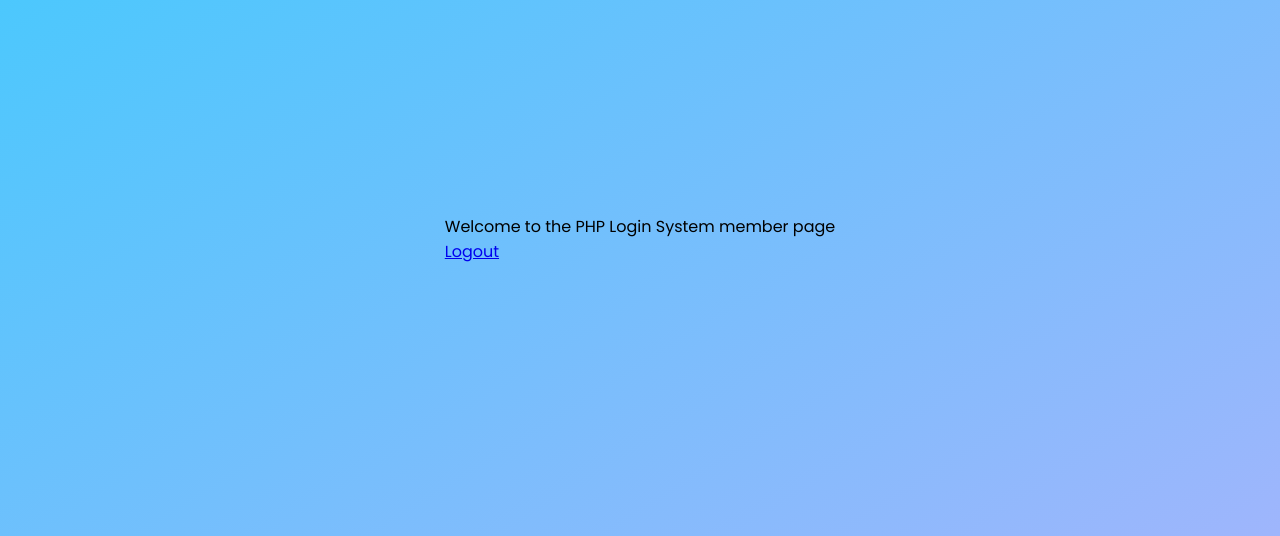
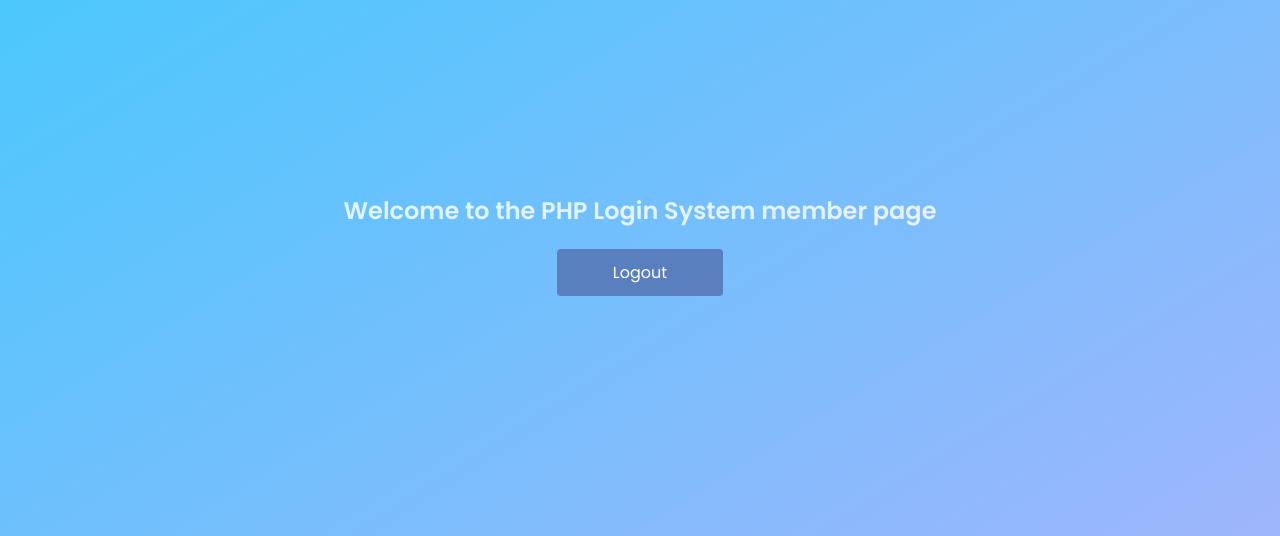
Before and after one commit to leticiadia/authentication-system, a PHP site: template views/profile.php in a window 1280 px wide. Shown: the part 161-697 px from the top of the page. Run offline with PHP 8.4, Linux system fonts and the light colour scheme; the template is opened without the code that fills it, so the values that code supplies are empty.

Commit message:
feat: add style to button of profile page

```diff
--- a/public/css/style.css
+++ b/public/css/style.css
@@ -56,8 +56,9 @@ main .login h2 {
   color: rgba(244, 63, 94, 0.6);
   font-size: 1.6rem;
   text-align: center;
+  font-weight: 600;
 
-  margin-top: 1.6rem;
+  margin: 1.6rem 0;
 }
 
 main .login form .input-username,
@@ -97,3 +98,31 @@ main .login form .input-password input {
 .button button:hover {
   background-color: rgba(72, 86, 150, 0.9);
 }
+
+.profile-content {
+  display: flex;
+  flex-direction: column;
+  align-items: center;
+  gap: 3.2rem;
+}
+
+.info-text p {
+  font-size: 2.4rem;
+  color: rgba(255, 255, 255, 0.8);
+  font-weight: 600;
+}
+
+.button-logout a {
+  color: #fff;
+  background-color: rgba(72, 86, 150, 0.6);
+  text-decoration: none;
+
+  border-radius: 0.4rem;
+
+  margin-top: 3.2rem;
+  padding: 1.2rem 5.6rem;
+}
+
+.button-logout a:hover {
+  background-color: rgba(72, 86, 150, 0.9);
+}
```
